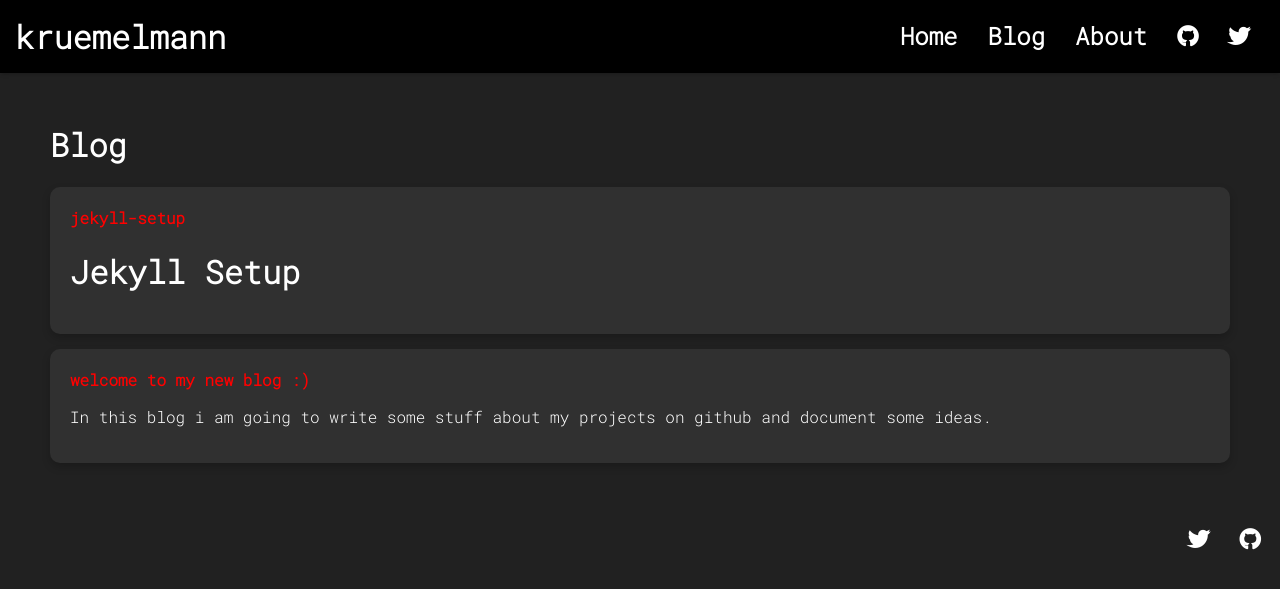
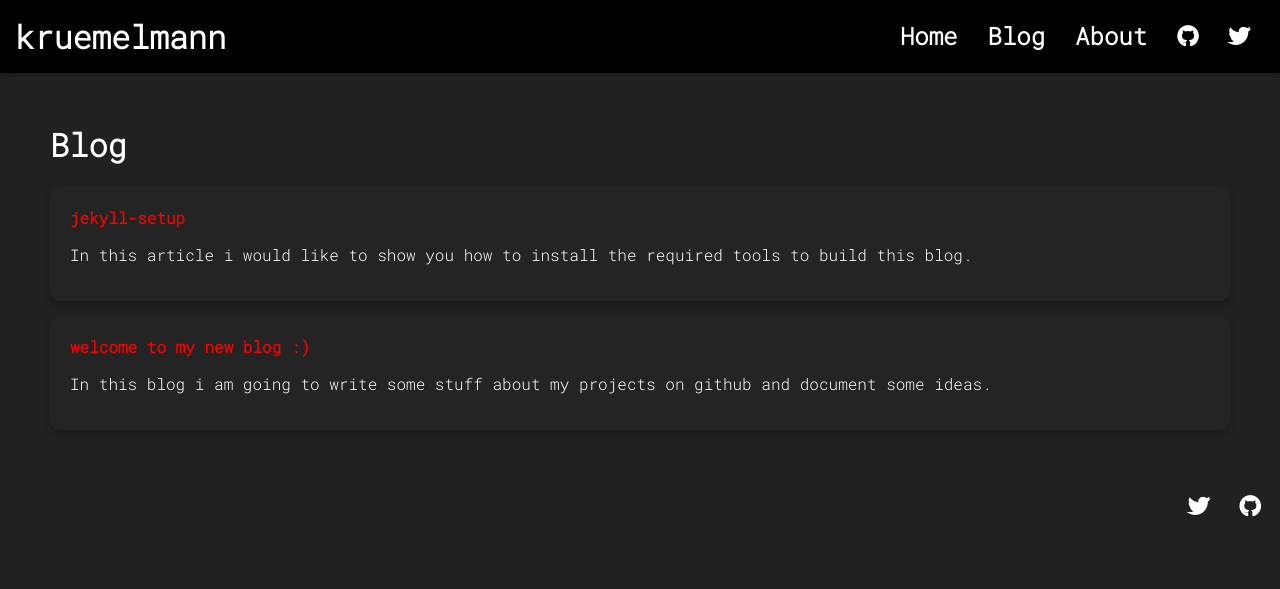
Before and after one commit to Kruemelmann/kruemelmann.github.io, a Jekyll site: the page built from blog.html, in a window 1280 px wide. Shown: the top 589 px of the page. Built offline with Jekyll 4.4.1, drawn with Linux system fonts in a browser that asks for light colours; some web fonts are replaced.

Commit message:
fixed build on monterey and add a little headline to the setup article

````diff
--- a/Gemfile
+++ b/Gemfile
@@ -8,7 +8,7 @@ source "https://rubygems.org"
 # This will help ensure the proper Jekyll version is running.
 # Happy Jekylling!
 # This is the default theme for new Jekyll sites. You may change this to anything you like.
-gem "minima", "~> 2.5"
+gem 'minima', '~> 2.5', '>= 2.5.1'
 # If you want to use GitHub Pages, remove the "gem "jekyll"" above and
 # uncomment the line below. To upgrade, run `bundle update github-pages`.
 #gem "github-pages", group: :jekyll_plugins
@@ -22,3 +22,5 @@ end
 
 
 gem "kramdown-syntax-coderay", "~> 1.0"
+
+gem "webrick", "~> 1.7"
--- a/_config.yml
+++ b/_config.yml
@@ -28,3 +28,4 @@ exclude:
   - renovate*
   - config*
   - README.md
+  - node_modules*
--- a/_posts/2021-11-19-jekyll-setup.md
+++ b/_posts/2021-11-19-jekyll-setup.md
@@ -4,7 +4,7 @@ title: jekyll-setup
 published: true
 ---
 
-# Jekyll Setup
+In this article i would like to show you how to install the required tools to build this blog.
 
 > The installation process is obsolete if i am finished writing my jekyll bazel rule. Then you only need to have bazel installed but for now that is the way to build this jekyll page.
 
@@ -35,8 +35,13 @@ In my case zsh:
 ```bash
 echo 'export PATH="/usr/local/opt/ruby/bin:/usr/local/lib/ruby/gems/3.0.0/bin:$PATH"' >> ~/.zshrc
 ```
+3. (On mojave you need to have openssl installed)
+```bash
+brew install openssl
+```
 
-3. (on certain versions of MacOs you need to install the bundler and the jekyll gem by hand)
+
+4. (on certain versions of MacOs you need to install the bundler and the jekyll gem by hand)
 Like the following:
 
 ```bash
--- a/_sass/blog.scss
+++ b/_sass/blog.scss
@@ -7,11 +7,16 @@
 }
 
 .blog-list-item{
-    background-color: #303030;
+    background-color: #242424;
     margin-bottom: 15px;
     padding: 20px;
     border-radius: 10px;
     box-shadow: 0 4px 8px 0 rgba(0,0,0,0.2);
+}
+
+.blog-list-item:hover {
+    box-shadow: 0 5px 8px 0 rgba(0,0,0,0.7);
+    background-color: #292929;
 }
 
 //code block style
````
Also changed, not shown: Gemfile.lock.
